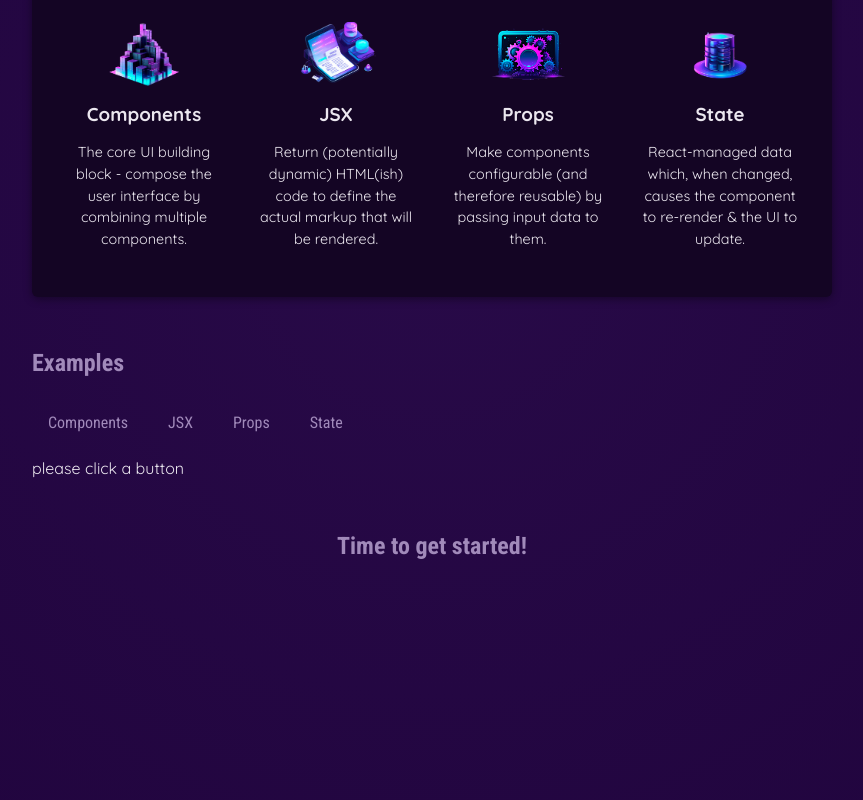
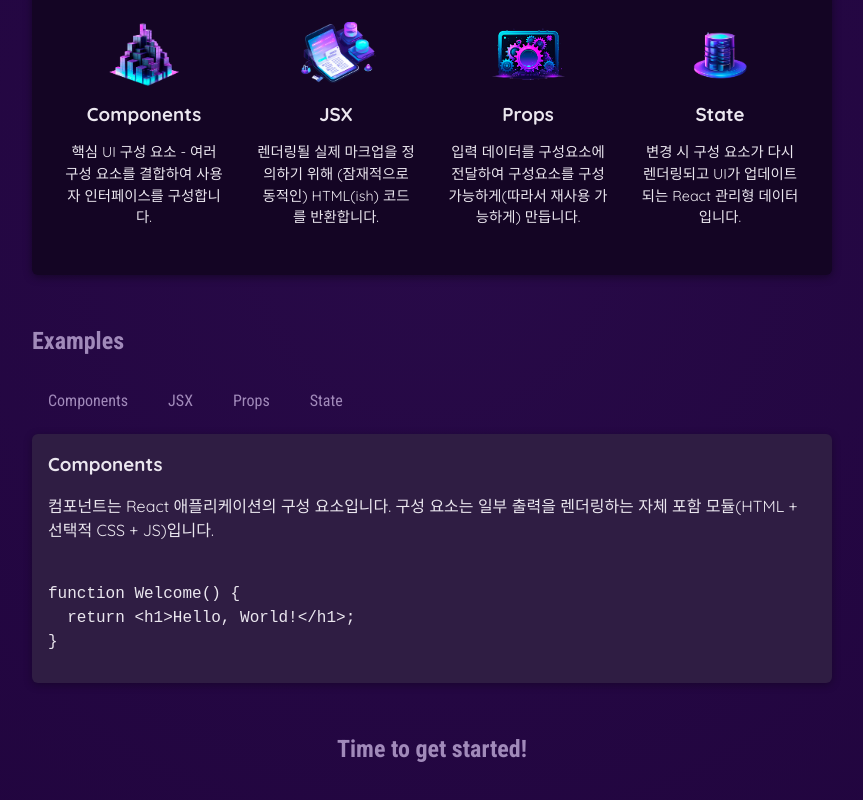
Before and after one commit to jayden-jy/react-study, a React (Vite) app: page / in a window 1280 px wide. Shown: the part 402-1202 px from the top of the page, without its empty margins (208-1071 px from the left). Built offline with nearby package versions, Linux system fonts and the light colour scheme.

Commit message:
docs: state 가져오기 및 출력

```diff
--- a/src/App.jsx
+++ b/src/App.jsx
@@ -4,10 +4,11 @@ import { CORE_CONCEPTS } from "./data.js";
 import Header from "./components/Header/Header.jsx";
 import CoreConcept from "./components/CoreConcept.jsx";
 import TabButton from "./components/TabButton.jsx";
+import { EXAMPLES } from "./data.js"
 
 function App() {
   //let tabContent = "please click a button"; // 일반적인 변수로는 UI를 업데이트를 할 수 없음
-  const [ selectedTopic, setSelectedTopic ] = useState('please click a button');
+  const [ selectedTopic, setSelectedTopic ] = useState('components');
 
   // selectedButton 커스텀식별자와 커스텀매개변수를 얻음
   function handleSelect(selectedButton) {
@@ -16,7 +17,7 @@ function App() {
 
     // tabContent = selectedButton; UI가 업데이트 안됨
     setSelectedTopic(selectedButton);
-    console.log(selectedTopic);
+    // console.log(selectedTopic);
   }
 
   return (
@@ -45,7 +46,14 @@ function App() {
             <TabButton onSelect={() => handleSelect('props')}>Props</TabButton>
             <TabButton onSelect={() => handleSelect('state')}>State</TabButton>
           </menu>
-          {selectedTopic}
+          {/* {selectedTopic} */}
+          <div id="tab-content">
+            <h3>{EXAMPLES[selectedTopic].title}</h3>
+            <p>{EXAMPLES[selectedTopic].description}</p>
+            <pre>
+              <code>{EXAMPLES[selectedTopic].code}</code>
+            </pre>
+          </div>
         </section>
         <h2>Time to get started!</h2>
       </main>
--- a/src/data.js
+++ b/src/data.js
@@ -8,24 +8,75 @@ export const CORE_CONCEPTS = [
     image: componentsImg,
     title: "Components",
     description:
-      "The core UI building block - compose the user interface by combining multiple components.",
+      "핵심 UI 구성 요소 - 여러 구성 요소를 결합하여 사용자 인터페이스를 구성합니다.",
   },
   {
     image: jsxImg,
     title: "JSX",
     description:
-      "Return (potentially dynamic) HTML(ish) code to define the actual markup that will be rendered.",
+      "렌더링될 실제 마크업을 정의하기 위해 (잠재적으로 동적인) HTML(ish) 코드를 반환합니다.",
   },
   {
     image: propsImg,
     title: "Props",
     description:
-      "Make components configurable (and therefore reusable) by passing input data to them.",
+      "입력 데이터를 구성요소에 전달하여 구성요소를 구성 가능하게(따라서 재사용 가능하게) 만듭니다.",
   },
   {
     image: stateImg,
     title: "State",
     description:
-      "React-managed data which, when changed, causes the component to re-render & the UI to update.",
+      "변경 시 구성 요소가 다시 렌더링되고 UI가 업데이트되는 React 관리형 데이터입니다.",
   },
 ];
+
+export const EXAMPLES = {
+  components: {
+    title: 'Components',
+    description:
+      '컴포넌트는 React 애플리케이션의 구성 요소입니다. 구성 요소는 일부 출력을 렌더링하는 자체 포함 모듈(HTML + 선택적 CSS + JS)입니다.',
+    code: `
+function Welcome() {
+  return <h1>Hello, World!</h1>;
+}`,
+  },
+  jsx: {
+    title: 'JSX',
+    description:
+      'JSX는 JavaScript의 구문 확장입니다. 템플릿 언어와 유사하지만 JavaScript의 모든 기능을 갖추고 있습니다(예: 동적 콘텐츠를 출력할 수 있음).',
+    code: `
+<div>
+  <h1>Welcome {userName}</h1>
+  <p>Time to learn React!</p>
+</div>`,
+  },
+  props: {
+    title: 'Props',
+    description:
+      '구성 요소는 props라는 임의의 입력을 허용합니다. 이는 함수 인수와 같습니다.',
+    code: `
+function Welcome(props) {
+  return <h1>Hello, {props.name}</h1>;
+}`,
+  },
+  state: {
+    title: 'State',
+    description:
+      '상태를 사용하면 React 구성 요소가 사용자 작업, 네트워크 응답 등에 대한 응답으로 시간이 지남에 따라 출력을 변경할 수 있습니다.',
+    code: `
+function Counter() {
+  const [isVisible, setIsVisible] = useState(false);
+
+  function handleClick() {
+    setIsVisible(true);
+  }
+
+  return (
+    <div>
+      <button onClick={handleClick}>Show Details</button>
+      {isVisible && <p>Amazing details!</p>}
+    </div>
+  );
+}`,
+  },
+};
```
